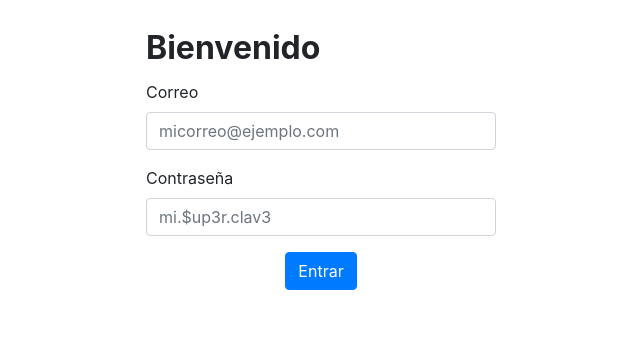
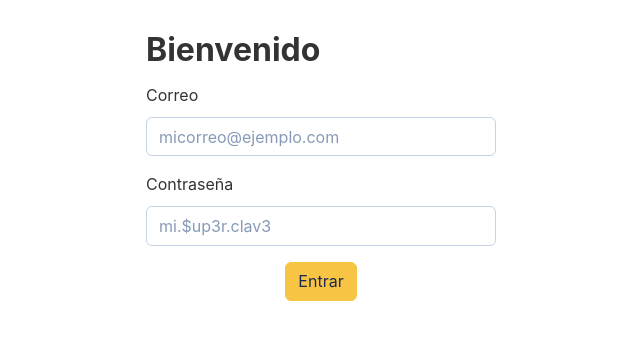
Before and after one commit to AGutierrezR/react-dashboard, a React (Create React App) app: page /login in a window 1280 px wide. Shown: the top 340 px of the page, without its empty margins (319-959 px from the left). Built offline with nearby package versions, Linux system fonts and the light colour scheme.

Commit message:
Modificar estilos de Bootstrap

```diff
--- /dev/null
+++ b/src/assets/css/_custom.scss
@@ -0,0 +1,68 @@
+// Color system
+
+$white: #ffffff;
+$gray-100: #f9fbfd;
+$gray-200: #f1f4f8;
+$gray-300: #d9e2ef;
+$gray-400: #c6d3e6;
+$gray-500: #abbcd5;
+$gray-600: #869ab8;
+$gray-700: #506690;
+$gray-800: #384c74;
+$gray-900: #1b2a4e;
+$black: #333333;
+
+$colors: ();
+
+$primary: #F7C543;
+$secondary: #506690;
+$success: #42ba96;
+$info: #7c69ef;
+$warning: #fad776;
+$danger: #df4759;
+$light: #f9fbfd;
+$dark: #474747;
+
+$theme-colors: (
+ 'black': $black
+);
+
+
+// Components
+//
+// Define common padding and border radius sizes and more.
+
+$border-radius: 0.375rem;
+$border-radius-lg: $border-radius;
+$border-radius-sm: $border-radius;
+
+// Body
+//
+// Settings for the `<body>` element.
+$body-color:  $black;
+
+
+// Typography
+//
+// Font, line-height, and color for body text, headings, and more.
+//$font-family-base: -apple-system, BlinkMacSystemFont, "Segoe UI", Roboto, "Helvetica Neue", Arial, "Noto Sans", sans-serif, "Apple Color Emoji", "Segoe UI Emoji", "Segoe UI Symbol", "Noto Color Emoji";
+
+$font-size-base: 1rem; // 17px
+$font-size-lg: $font-size-base;
+$font-size-sm: $font-size-base;
+
+$font-weight-bold: 600;
+
+$line-height-base: 1.6;
+$line-height-lg: $line-height-base;
+$line-height-sm: $line-height-base;
+
+$h1-font-size: 2.3125rem;
+$h2-font-size: 1.9375rem;
+$h3-font-size: 1.3125rem;
+$h4-font-size: 1.1875rem;
+$h5-font-size: 1.0625rem;
+$h6-font-size: 0.75rem;
+
+// Forms
+$form-grid-gutter-width: 20px;
--- a/src/assets/css/main.scss
+++ b/src/assets/css/main.scss
@@ -1,4 +1,5 @@
 
+@import './custom';
 @import './bootstrap';
 
 @import './base/generics';
```
